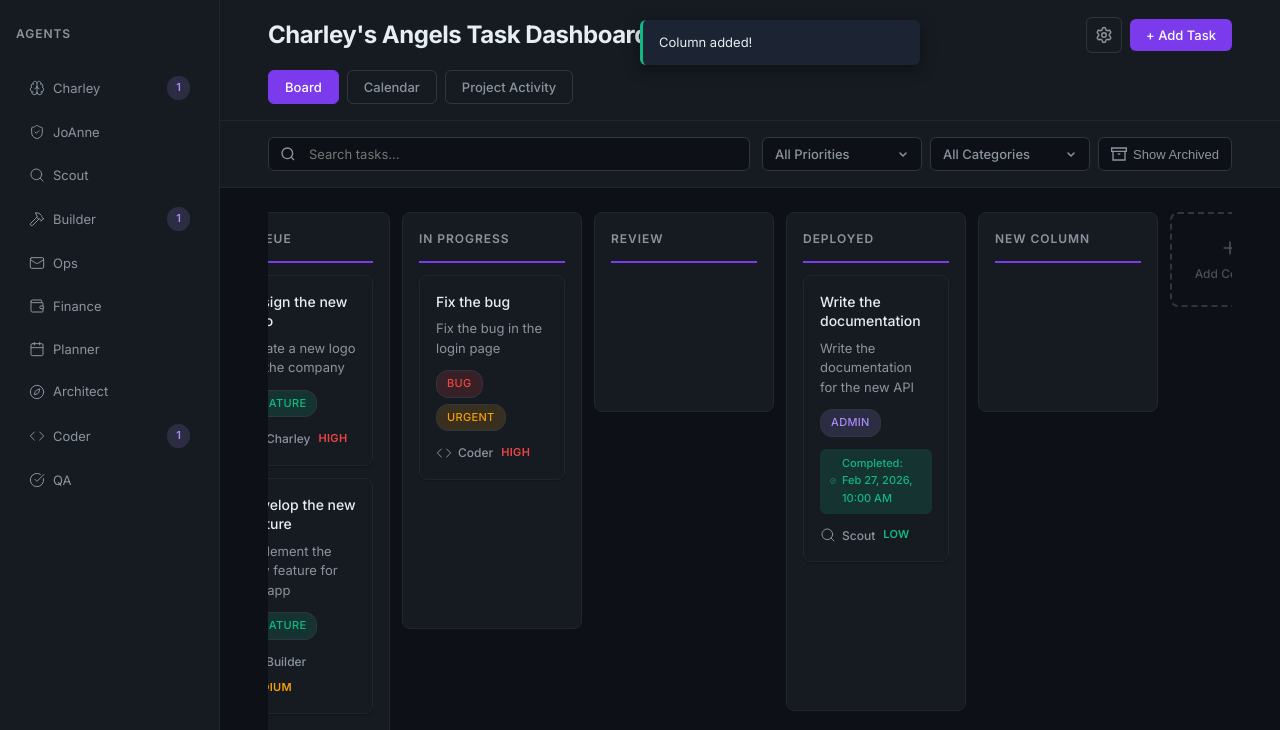
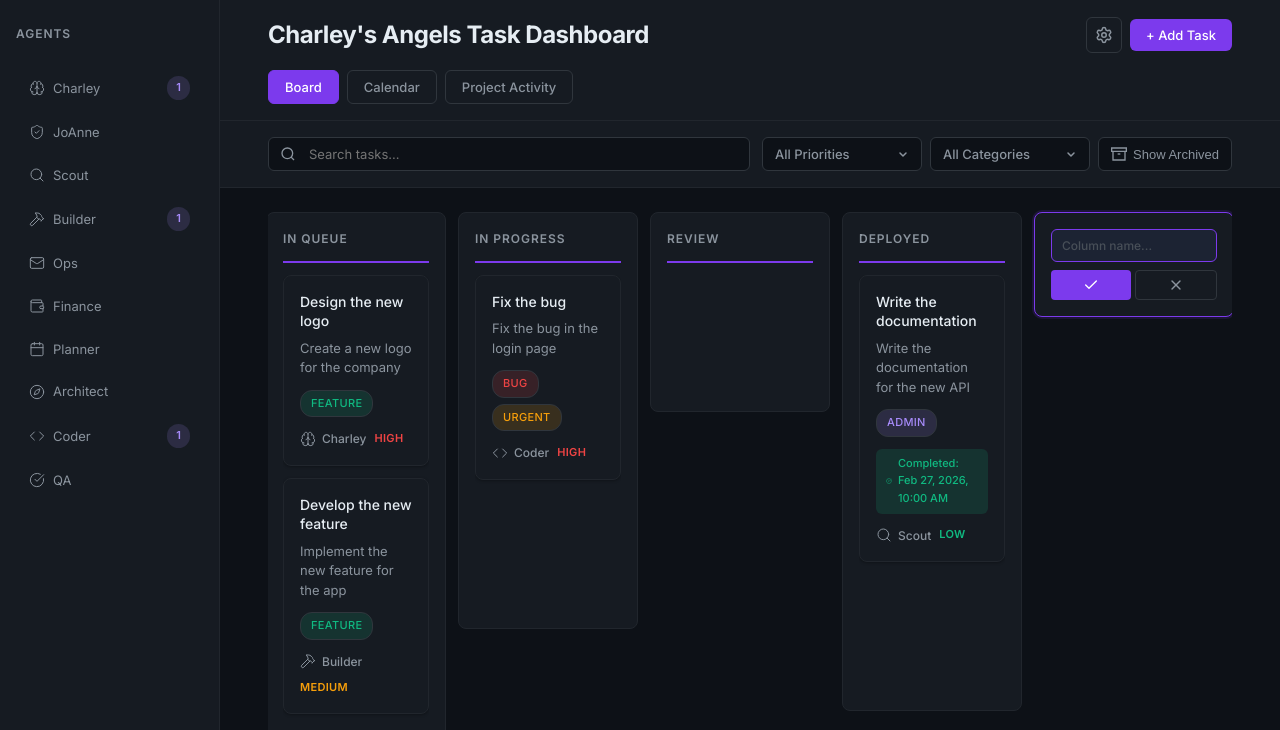
Before and after one commit to ch-kuntzi/charleys-angels, a React (Vite) app: page / in a window 1280 px wide. Both pictures are taken after a click on the button "Add Column". Shown: the top 730 px of the page. Built offline with nearby package versions, Linux system fonts and the light colour scheme.

Commit message:
Column drag reorder and named add

```diff
--- a/src/App.jsx
+++ b/src/App.jsx
@@ -410,7 +410,7 @@ function App() {
     showToast('Column renamed!', 'success');
   };
 
-  const handleAddColumn = () => {
+  const handleAddColumn = (name) => {
     const newId = `column-${Date.now()}`;
     const newData = {
       ...data,
@@ -418,15 +418,15 @@ function App() {
         ...data.columns,
         [newId]: {
           id: newId,
-          title: 'New Column',
+          title: name,
           taskIds: [],
         },
       },
       columnOrder: [...data.columnOrder, newId],
     };
     handleSetData(newData);
-    addActivity('created', 'New column added');
-    showToast('Column added!', 'success');
+    addActivity('created', `Column "${name}" added`);
+    showToast(`Column "${name}" added!`, 'success');
   };
 
   const handleDeleteColumn = (columnId) => {
@@ -445,6 +445,17 @@ function App() {
     handleSetData(newData);
     addActivity('deleted', `Column "${column.title}" deleted`);
     showToast('Column deleted!', 'success');
+  };
+
+  const handleReorderColumns = (sourceId, targetId) => {
+    const newOrder = [...data.columnOrder];
+    const sourceIdx = newOrder.indexOf(sourceId);
+    const targetIdx = newOrder.indexOf(targetId);
+    if (sourceIdx === -1 || targetIdx === -1) return;
+    newOrder.splice(sourceIdx, 1);
+    newOrder.splice(targetIdx, 0, sourceId);
+    const newData = { ...data, columnOrder: newOrder };
+    handleSetData(newData);
   };
 
   const handleFilterChange = (filterType, value) => {
@@ -586,6 +597,7 @@ function App() {
                 onTaskClick={handleOpenTaskModal}
                 onRenameColumn={handleRenameColumn}
                 onAddColumn={handleAddColumn}
+                onReorderColumns={handleReorderColumns}
               />
             </div>
           )}
--- a/src/components/Board.css
+++ b/src/components/Board.css
@@ -46,6 +46,114 @@
   background: var(--accent-glow);
 }
 
+/* Column drag wrapper */
+.column-drag-wrapper {
+  flex: 1 1 0;
+  min-width: 180px;
+  transition: transform 0.15s ease;
+}
+
+.column-drag-wrapper[draggable="true"] {
+  cursor: grab;
+}
+
+.column-drag-wrapper.column-dragging {
+  opacity: 0.4;
+}
+
+.column-drag-wrapper.column-drop-target {
+  transform: scale(1.02);
+}
+
+.column-drag-wrapper.column-drop-target>.column {
+  border-color: var(--accent-primary);
+  box-shadow: 0 0 16px rgba(124, 58, 237, 0.3);
+}
+
+/* Add column form */
+.add-column-form {
+  flex: 0 0 auto;
+  min-width: 160px;
+  max-width: 200px;
+  display: flex;
+  flex-direction: column;
+  gap: 8px;
+  padding: 16px;
+  background: var(--bg-surface);
+  border: 1px solid var(--accent-primary);
+  border-radius: 8px;
+  box-shadow: 0 0 0 2px var(--accent-glow);
+  align-self: flex-start;
+}
+
+.add-column-input {
+  padding: 8px 10px;
+  background: var(--bg-elevated);
+  border: 1px solid var(--border-default);
+  border-radius: 6px;
+  color: var(--text-primary);
+  font-size: 12px;
+  font-weight: 600;
+  text-transform: uppercase;
+  letter-spacing: 0.08em;
+  font-family: 'Inter', sans-serif;
+  outline: none;
+  transition: border-color 0.15s ease;
+}
+
+.add-column-input:focus {
+  border-color: var(--accent-primary);
+}
+
+.add-column-input::placeholder {
+  color: var(--text-muted);
+  text-transform: none;
+  letter-spacing: normal;
+  font-weight: 500;
+}
+
+.add-column-actions {
+  display: flex;
+  gap: 4px;
+}
+
+.add-column-confirm {
+  flex: 1;
+  display: flex;
+  align-items: center;
+  justify-content: center;
+  padding: 6px;
+  background: var(--accent-primary);
+  border: none;
+  border-radius: 4px;
+  color: white;
+  cursor: pointer;
+  transition: background 0.15s ease;
+}
+
+.add-column-confirm:hover {
+  background: var(--accent-primary-hover);
+}
+
+.add-column-cancel {
+  flex: 1;
+  display: flex;
+  align-items: center;
+  justify-content: center;
+  padding: 6px;
+  background: transparent;
+  border: 1px solid var(--border-default);
+  border-radius: 4px;
+  color: var(--text-secondary);
+  cursor: pointer;
+  transition: all 0.15s ease;
+}
+
+.add-column-cancel:hover {
+  background: var(--bg-elevated);
+  color: var(--text-primary);
+}
+
 @media (max-width: 1400px) {
   .board {
     gap: 12px;
--- a/src/components/Board.jsx
+++ b/src/components/Board.jsx
@@ -1,10 +1,64 @@
-import React from 'react';
+import React, { useState } from 'react';
 import { DragDropContext } from '@hello-pangea/dnd';
-import { Plus } from 'lucide-react';
+import { Plus, Check, X } from 'lucide-react';
 import Column from './Column';
 import './Board.css';
 
-const Board = ({ data, onDragEnd, onTaskClick, onRenameColumn, onAddColumn }) => {
+const Board = ({ data, onDragEnd, onTaskClick, onRenameColumn, onAddColumn, onReorderColumns }) => {
+  const [isAddingColumn, setIsAddingColumn] = useState(false);
+  const [newColumnName, setNewColumnName] = useState('');
+  const [draggedColumnId, setDraggedColumnId] = useState(null);
+  const [dragOverColumnId, setDragOverColumnId] = useState(null);
+
+  const handleAddColumn = () => {
+    const trimmed = newColumnName.trim();
+    if (trimmed && onAddColumn) {
+      onAddColumn(trimmed);
+      setNewColumnName('');
+      setIsAddingColumn(false);
+    }
+  };
+
+  const handleColumnDragStart = (e, columnId) => {
+    setDraggedColumnId(columnId);
+    e.dataTransfer.effectAllowed = 'move';
+    e.dataTransfer.setData('columnId', columnId);
+    // Add a slight delay to let the drag image render
+    setTimeout(() => {
+      document.querySelector(`[data-column-id="${columnId}"]`)?.classList.add('column-dragging');
+    }, 0);
+  };
+
+  const handleColumnDragOver = (e, columnId) => {
+    e.preventDefault();
+    if (draggedColumnId && draggedColumnId !== columnId) {
+      setDragOverColumnId(columnId);
+    }
+  };
+
+  const handleColumnDragLeave = () => {
+    setDragOverColumnId(null);
+  };
+
+  const handleColumnDrop = (e, targetColumnId) => {
+    e.preventDefault();
+    setDragOverColumnId(null);
+    const sourceColumnId = draggedColumnId;
+    if (sourceColumnId && sourceColumnId !== targetColumnId && onReorderColumns) {
+      onReorderColumns(sourceColumnId, targetColumnId);
+    }
+    document.querySelector(`[data-column-id="${sourceColumnId}"]`)?.classList.remove('column-dragging');
+    setDraggedColumnId(null);
+  };
+
+  const handleColumnDragEnd = () => {
+    if (draggedColumnId) {
+      document.querySelector(`[data-column-id="${draggedColumnId}"]`)?.classList.remove('column-dragging');
+    }
+    setDraggedColumnId(null);
+    setDragOverColumnId(null);
+  };
+
   return (
     <DragDropContext onDragEnd={onDragEnd}>
       <div className="board">
@@ -13,17 +67,50 @@ const Board = ({ data, onDragEnd, onTaskClick, onRenameColumn, onAddColumn }) =>
           const tasks = column.taskIds.map((taskId) => data.tasks[taskId]);
 
           return (
-            <Column
+            <div
               key={column.id}
-              column={column}
-              tasks={tasks}
-              onTaskClick={onTaskClick}
-              onRenameColumn={onRenameColumn}
-            />
+              data-column-id={column.id}
+              className={`column-drag-wrapper ${dragOverColumnId === column.id ? 'column-drop-target' : ''}`}
+              draggable
+              onDragStart={(e) => handleColumnDragStart(e, column.id)}
+              onDragOver={(e) => handleColumnDragOver(e, column.id)}
+              onDragLeave={handleColumnDragLeave}
+              onDrop={(e) => handleColumnDrop(e, column.id)}
+              onDragEnd={handleColumnDragEnd}
+            >
+              <Column
+                column={column}
+                tasks={tasks}
+                onTaskClick={onTaskClick}
+                onRenameColumn={onRenameColumn}
+              />
+            </div>
           );
         })}
-        {onAddColumn && (
-          <button className="add-column-btn" onClick={onAddColumn} title="Add column">
+        {isAddingColumn ? (
+          <div className="add-column-form">
+            <input
+              className="add-column-input"
+              value={newColumnName}
+              onChange={(e) => setNewColumnName(e.target.value)}
+              placeholder="Column name..."
+              autoFocus
+              onKeyDown={(e) => {
+                if (e.key === 'Enter') handleAddColumn();
+                if (e.key === 'Escape') { setIsAddingColumn(false); setNewColumnName(''); }
+              }}
+            />
+            <div className="add-column-actions">
+              <button className="add-column-confirm" onClick={handleAddColumn} title="Create">
+                <Check size={16} />
+              </button>
+              <button className="add-column-cancel" onClick={() => { setIsAddingColumn(false); setNewColumnName(''); }} title="Cancel">
+                <X size={16} />
+              </button>
+            </div>
+          </div>
+        ) : (
+          <button className="add-column-btn" onClick={() => setIsAddingColumn(true)} title="Add column">
             <Plus size={20} />
             <span>Add Column</span>
           </button>
```
